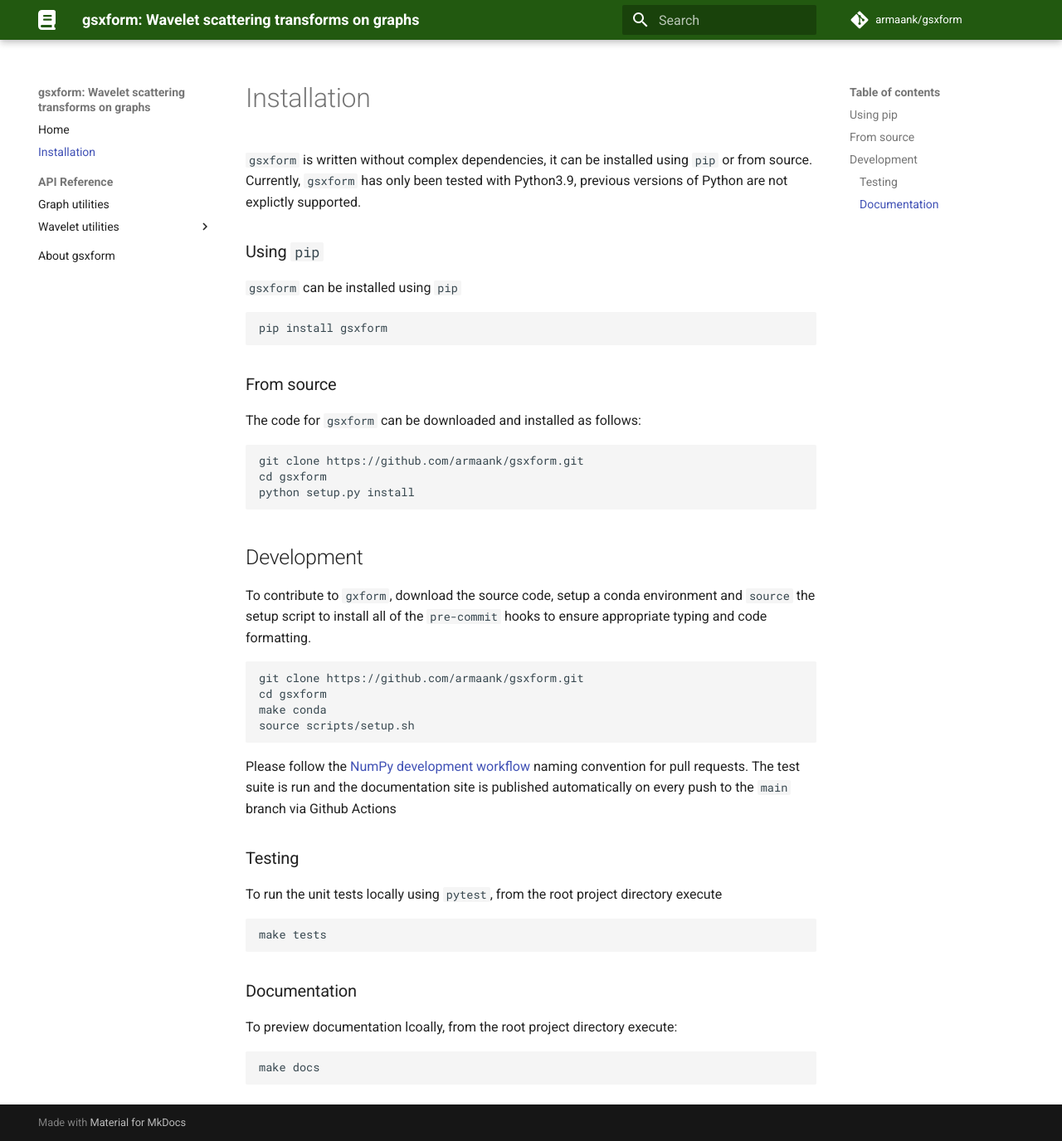
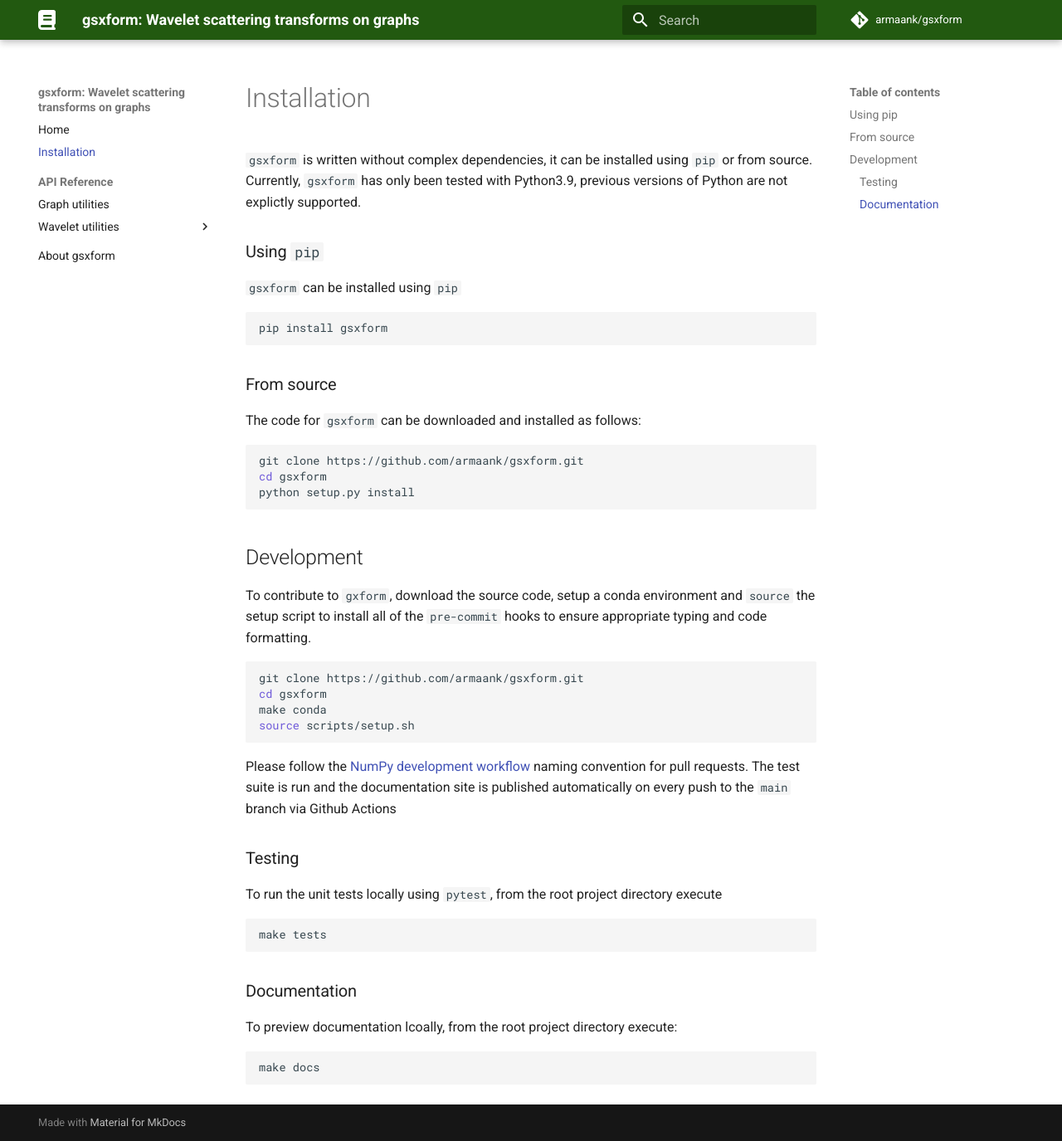
Before and after one commit to armaank/gsxform, an MkDocs documentation site: the page built from docs/install.md, in a window 1280 px wide and 1375 px high. Shown: the whole window at 83% size. Built offline with MkDocs 1.6.1 and Material for MkDocs 9.7.7, drawn with Linux system fonts in a browser that asks for light colours; comment, search, counter and statistics services are not loaded.

Commit message:
DOC: fix headers

```diff
--- a/docs/css/custom.css
+++ b/docs/css/custom.css
@@ -1,4 +1,4 @@
-div.autodoc-docstring {
+/* div.autodoc-docstring {
   padding-left: 20px;
   margin-bottom: 30px;
   border-left: 5px solid rgba(230, 230, 230);
@@ -8,6 +8,7 @@
   padding-left: 20px;
   margin-bottom: 15px;
 }
+*/
 :root > * {
     --md-primary-fg-color:        #225910;
     --md-primary-fg-color--light: #fffff8;
--- a/mkdocs.yml
+++ b/mkdocs.yml
@@ -34,6 +34,8 @@
 
 extra_css:
     - css/custom.css
+# see https://mkdocstrings.github.io/python/usage/#supported-docstrings-styles
+# for options
 plugins:
   - search
   - mkdocstrings:
@@ -47,15 +49,17 @@
           options:
             docstring_style: numpy
             docstring_options:
-              ignore_init_summary: yes
+              ignore_init_summary: no
             merge_init_into_class: yes
             separate_signature: yes
-            show_source: no
+            show_source: yes
             show_root_full_path: no
+            show_root_heading: True
 
 markdown_extensions:
   - admonition
-    #- codehilite
+  - codehilite
+  - pymdownx.superfences
     #- mkautodoc
   - toc:
       permalink: true
```
Also changed, not shown: docs/graph.md (+3 -6 lines), docs/index.md (+4 -0 lines), docs/kernel.md (+1 -2 lines), docs/wavelets.md (+2 -3 lines).
